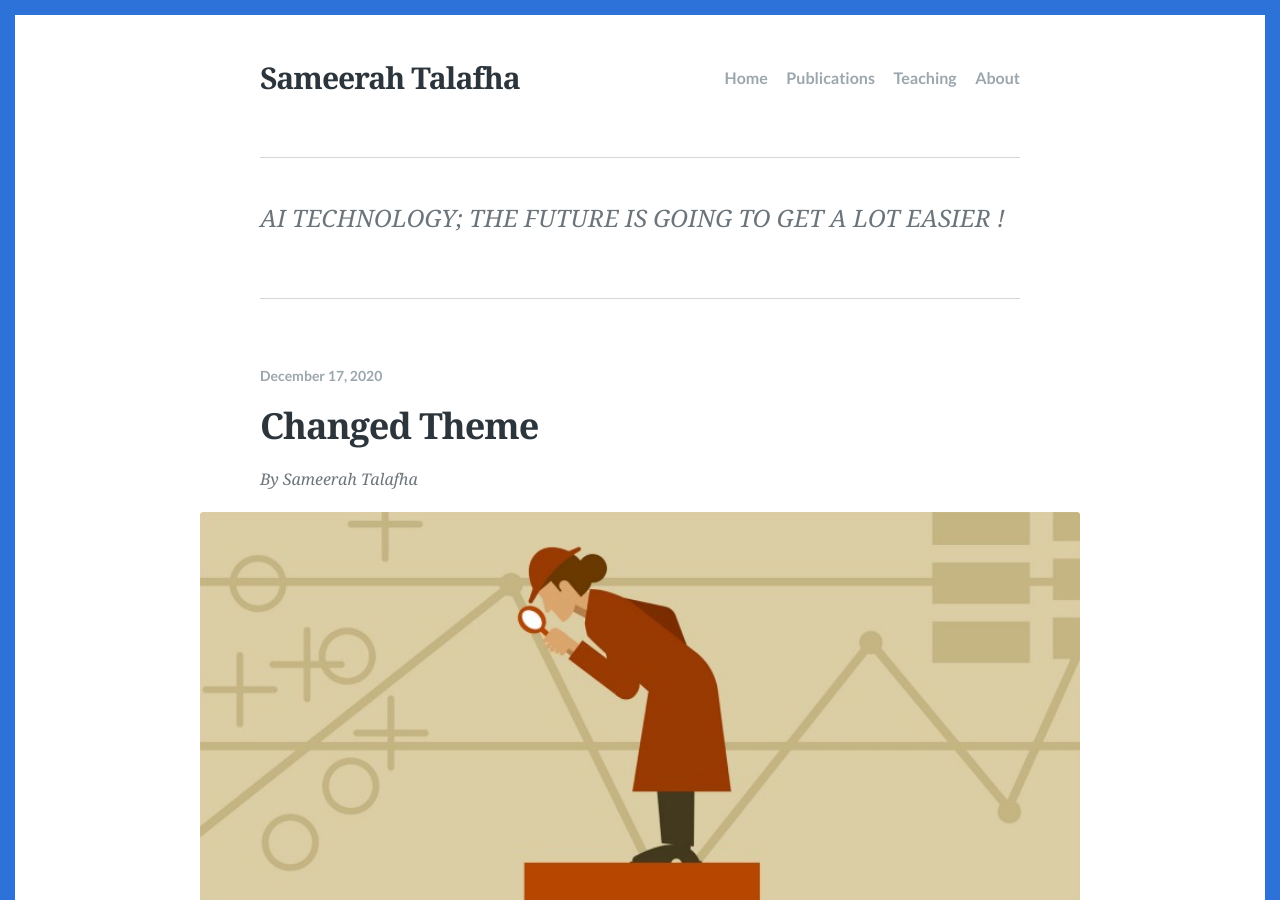
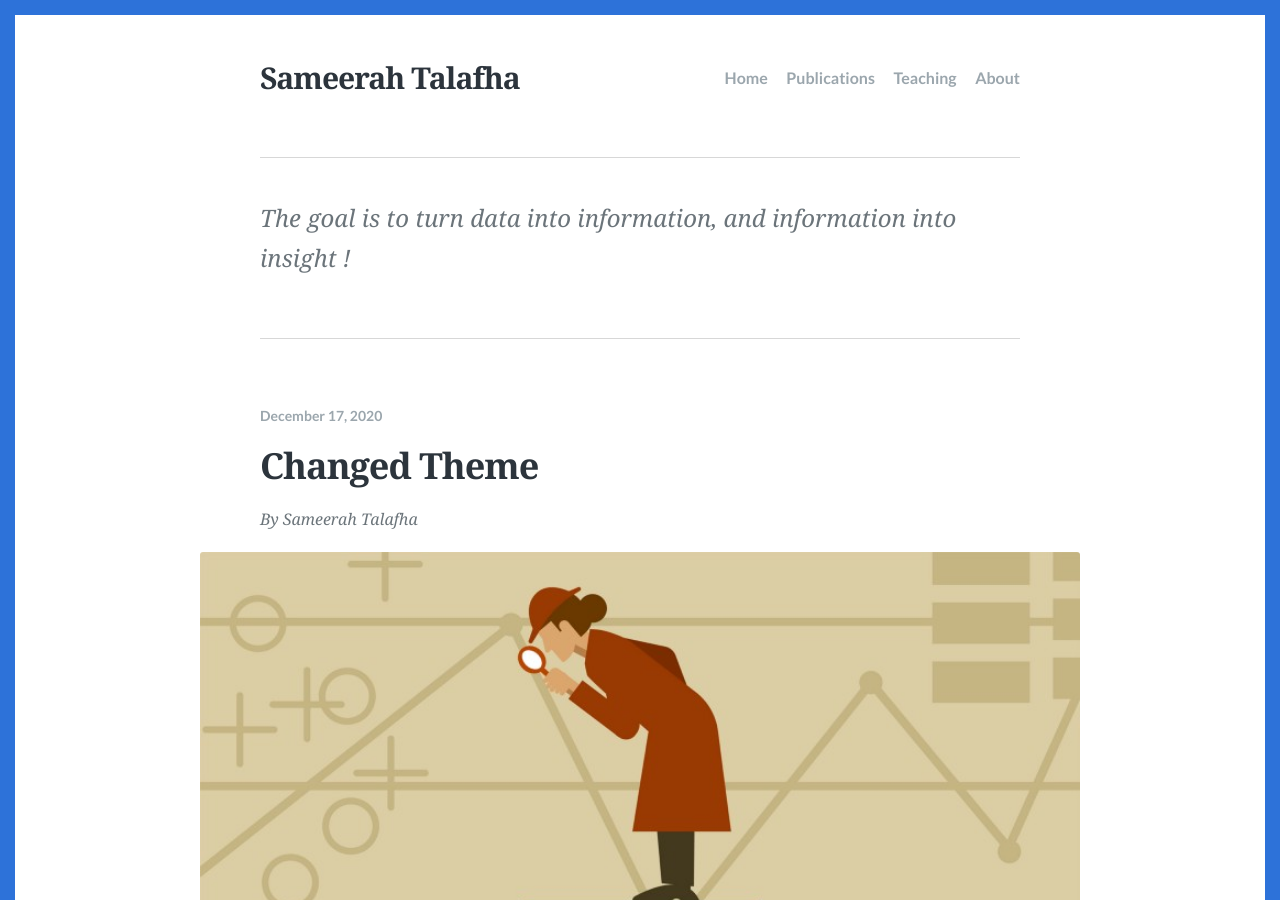
Before and after one commit to Meera-M-T/meeram.github.io, a Jekyll site: the page built from index.html, in a window 1280 px wide and 900 px high. Built offline with Jekyll 4.4.1, drawn with Linux system fonts in a browser that asks for light colours; the list of posts is cut into pages by our own code.

Commit message:
Update _config.yml

```diff
--- a/_config.yml
+++ b/_config.yml
@@ -12,7 +12,7 @@ lang: en-US
 title: "Sameerah Talafha"
 
 # A description of your site for meta tag, search engine results.
-description: "AI TECHNOLOGY; THE FUTURE IS GOING TO GET A LOT EASIER !"
+description: "The goal is to turn data into information, and information into insight !"
 
 # The subpath of your site, e.g. /blog, for generating urls.
 baseurl:
```
